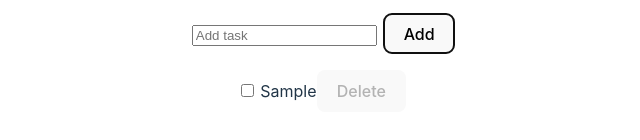
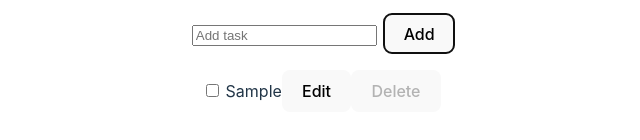
Before and after one commit to dean-ferreira/module-320, a React (Vite) app: page / in a window 1280 px wide. Both pictures are taken after typing "Sample" into the empty fields and a click on the button "Add". Shown: the part 392-532 px from the top of the page, without its empty margins (320-960 px from the left). Built offline with nearby package versions, Linux system fonts and the light colour scheme.

Commit message:
WIP: Implement edit button

```diff
--- a/src/components/TodoList.jsx
+++ b/src/components/TodoList.jsx
@@ -38,6 +38,26 @@ function todoReducer(state, action) {
                     (todo, index) => index !== action.payload
                 ),
             };
+        case 'EDIT':
+            return {
+                ...state,
+                todos: state.todos.map((todo, index) =>
+                    index === action.payload ? { ...todo, editing: true } : todo
+                ),
+            };
+        case 'SAVE':
+            return {
+                ...state,
+                todos: state.todos.map((todo, index) =>
+                    index === action.payload.index
+                        ? {
+                              todo: action.payload.editedTodo,
+                              complete: todo.complete,
+                              editing: false,
+                          }
+                        : todo
+                ),
+            };
         default:
             return state;
     }
@@ -65,6 +85,14 @@ function TodoList() {
         dispatch({ type: 'DELETE', payload: index });
     };
 
+    const handleEdit = (index) => {
+        dispatch({ type: 'EDIT', payload: index });
+    };
+
+    const handleSaveEdit = (index, editedTodo) => {
+        dispatch({ type: 'SAVE', payload: { index, editedTodo } });
+    };
+
     return (
         <div className="todo-list">
             <h1>Create Todo List</h1>
@@ -83,13 +111,43 @@ function TodoList() {
                             checked={todo.complete}
                             onChange={() => handleToggle(index)}
                         />
+                        {todo.editing ? (
+                            <>
+                                <input
+                                    type="text"
+                                    value={todo.todo}
+                                    onChange={(e) => handleInputChange(e)}
+                                />
+                                <button
+                                    onClick={() =>
+                                        handleSaveEdit(index, newTodo)
+                                    }
+                                >
+                                    Save
+                                </button>
+                            </>
+                        ) : (
+                            <>
+                                <span
+                                    style={{
+                                        textDecoration: todo.complete
+                                            ? 'line-through'
+                                            : 'none',
+                                    }}
+                                >
                                     {todo.todo}
+                                </span>
+                                <button onClick={() => handleEdit(index)}>
+                                    Edit
+                                </button>
                                 <button
                                     onClick={() => handleDelete(index)}
                                     disabled={!todo.complete}
                                 >
                                     Delete
                                 </button>
+                            </>
+                        )}
                     </li>
                 ))}
             </ul>
```
Lines whose indentation alone changed are shown as unchanged.
